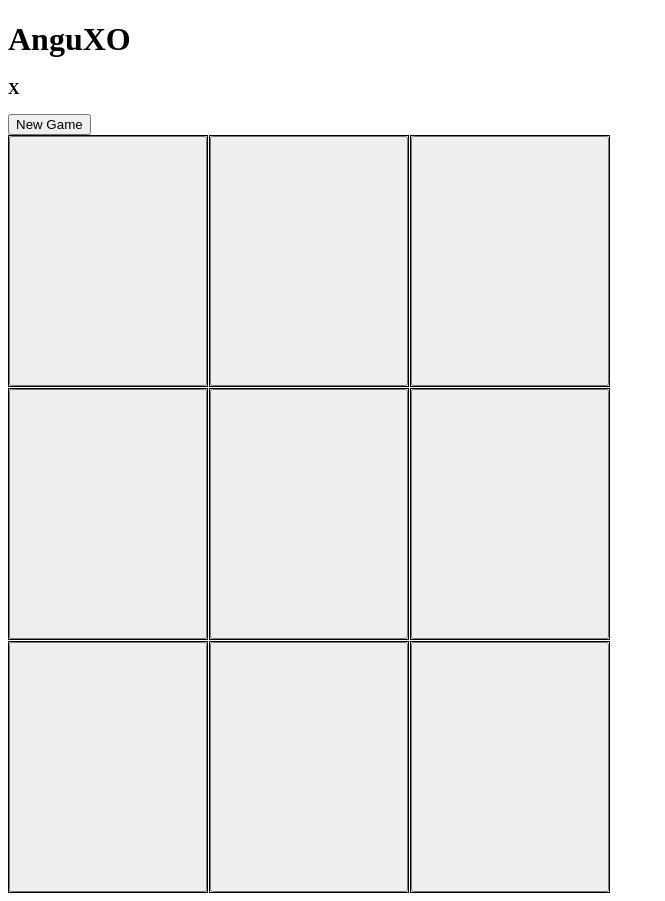
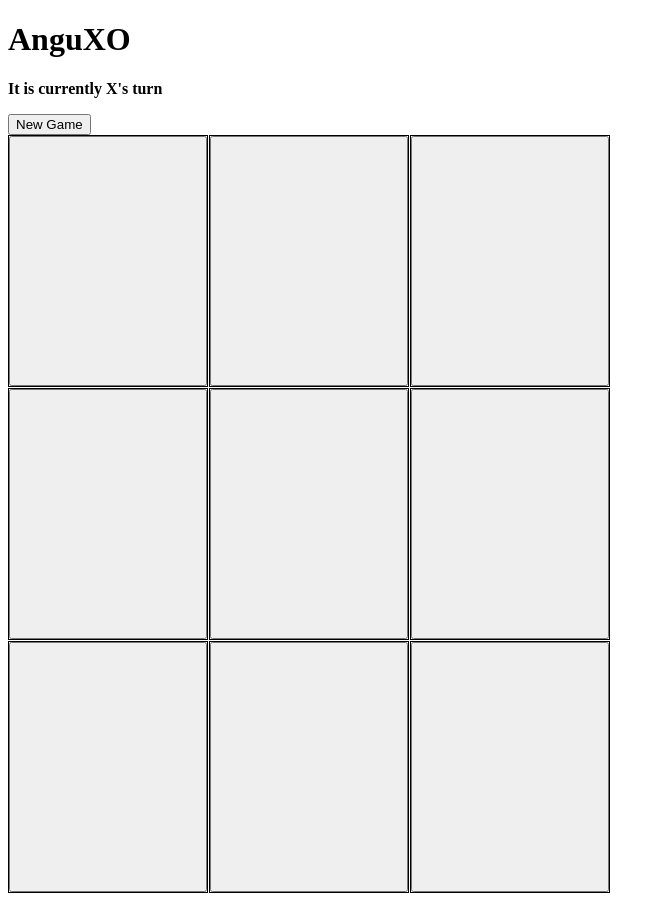
Before and after one commit to benuca/anguXO, an Angular app: page / in a window 1280 px wide. Shown: the whole page, without its empty margins (0-665 px from the left). Built offline with nearby package versions, Linux system fonts and the light colour scheme.

Commit message:
game works

```diff
--- a/src/app/board/board.component.html
+++ b/src/app/board/board.component.html
@@ -1,5 +1,5 @@
 <h1>AnguXO</h1>
-<p><b>{{ player }}</b></p>
+<p><b>It is currently {{ player }}'s turn</b></p>
 
 <button (click)="newGame()">New Game</button>
 
--- a/src/app/board/board.component.ts
+++ b/src/app/board/board.component.ts
@@ -7,9 +7,10 @@ import { Component, OnInit } from '@angular/core';
 })
 export class BoardComponent implements OnInit {
 
-  squares: string[] = [];
+  squares: any[] = [];
   isXNext: boolean = false;
-  winner: string | undefined;
+  winner!: any;
+
   constructor() { }
 
   ngOnInit(): void {
@@ -18,7 +19,7 @@ export class BoardComponent implements OnInit {
 
   newGame(){
     this.squares = Array(9).fill(null);
-    this.winner = "";
+    this.winner = null;
     this.isXNext = true;
   }
 
@@ -32,6 +33,8 @@ export class BoardComponent implements OnInit {
       this.squares.splice(squareID, 1, this.player);
       this.isXNext = !this.isXNext;
     }
+
+    this.winner = this.calculateWinner();
   }
 
   calculateWinner() {
```
